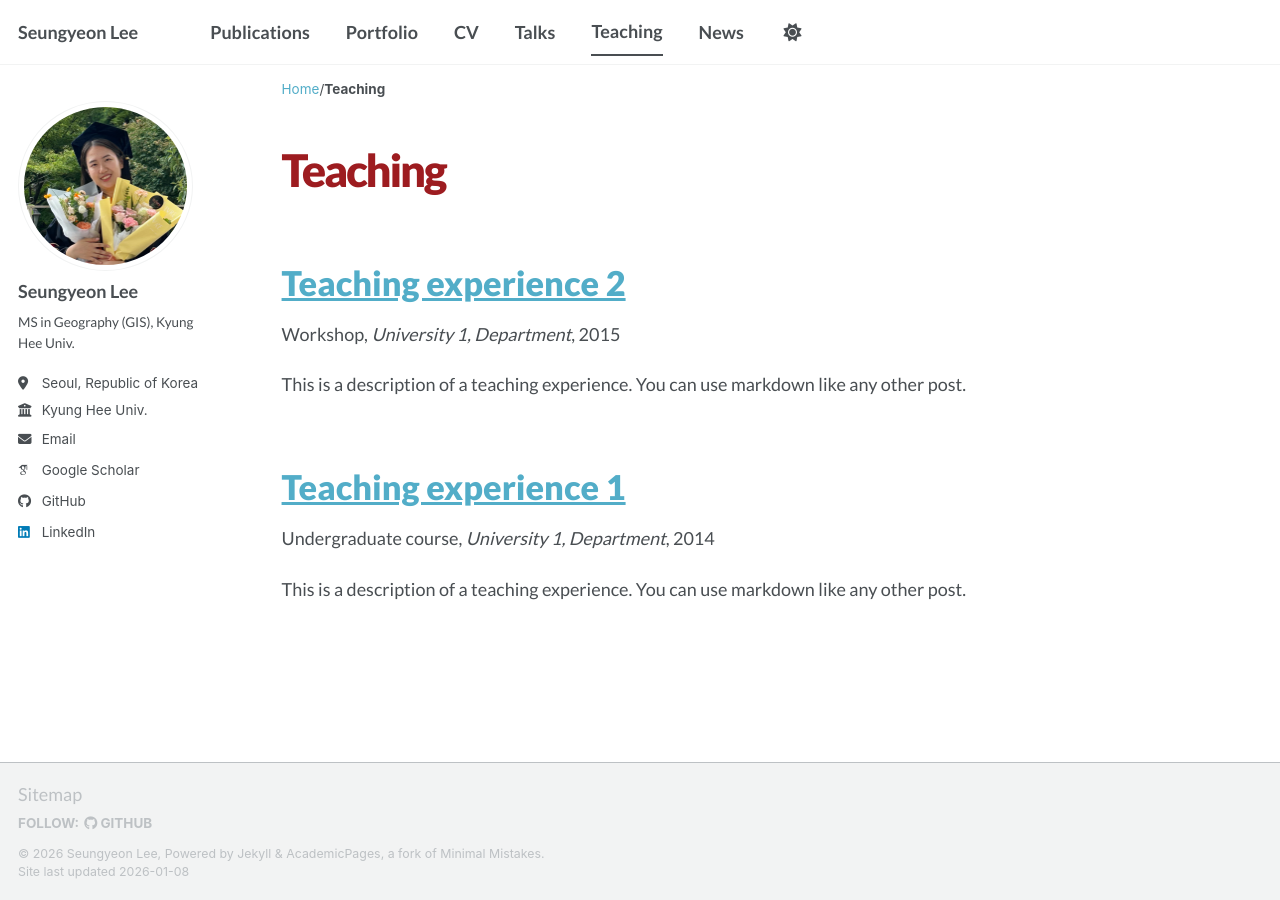
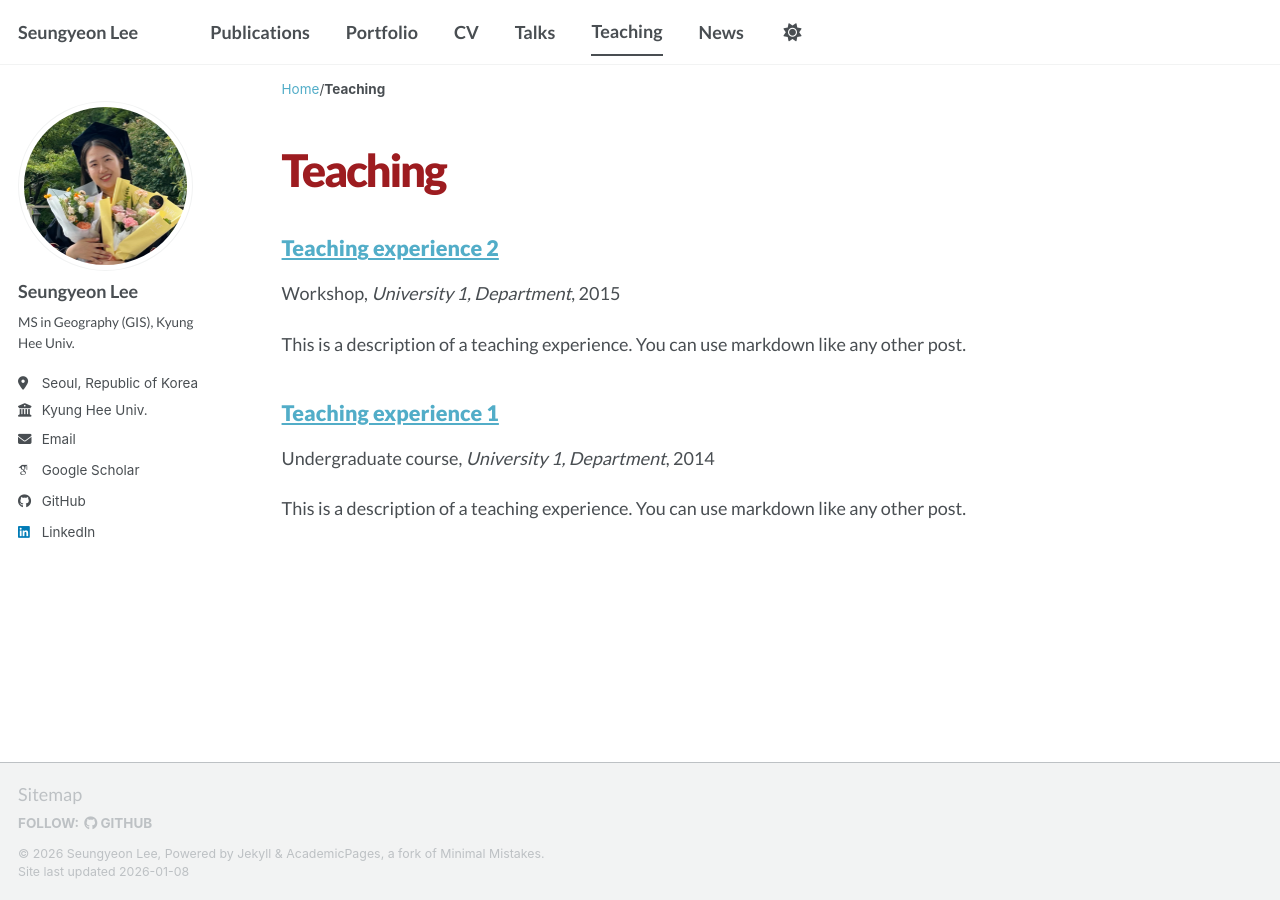
Before and after one commit to seungyeon677/seungyeon677.github.io, a Jekyll site: the page built from _pages/teaching.html, in a window 1280 px wide. Built offline with Jekyll 4.4.1, drawn with Linux system fonts in a browser that asks for light colours; some web fonts are replaced; a script bundle is joined from its source files by our own code; library files that are not in the unit come from our copies.

Commit message:
Update head.html

```diff
--- a/_includes/head.html
+++ b/_includes/head.html
@@ -39,8 +39,13 @@
     color: #9D1C20 !important;
   }
 
-  h1, h2 {
+  h1 {
     font-size: 1.9rem !important;
+    font-weight: 750 !important;
+  }
+
+  h2 {
+    font-size: 1.2rem !important;
     font-weight: 750 !important;
   }
 
```
